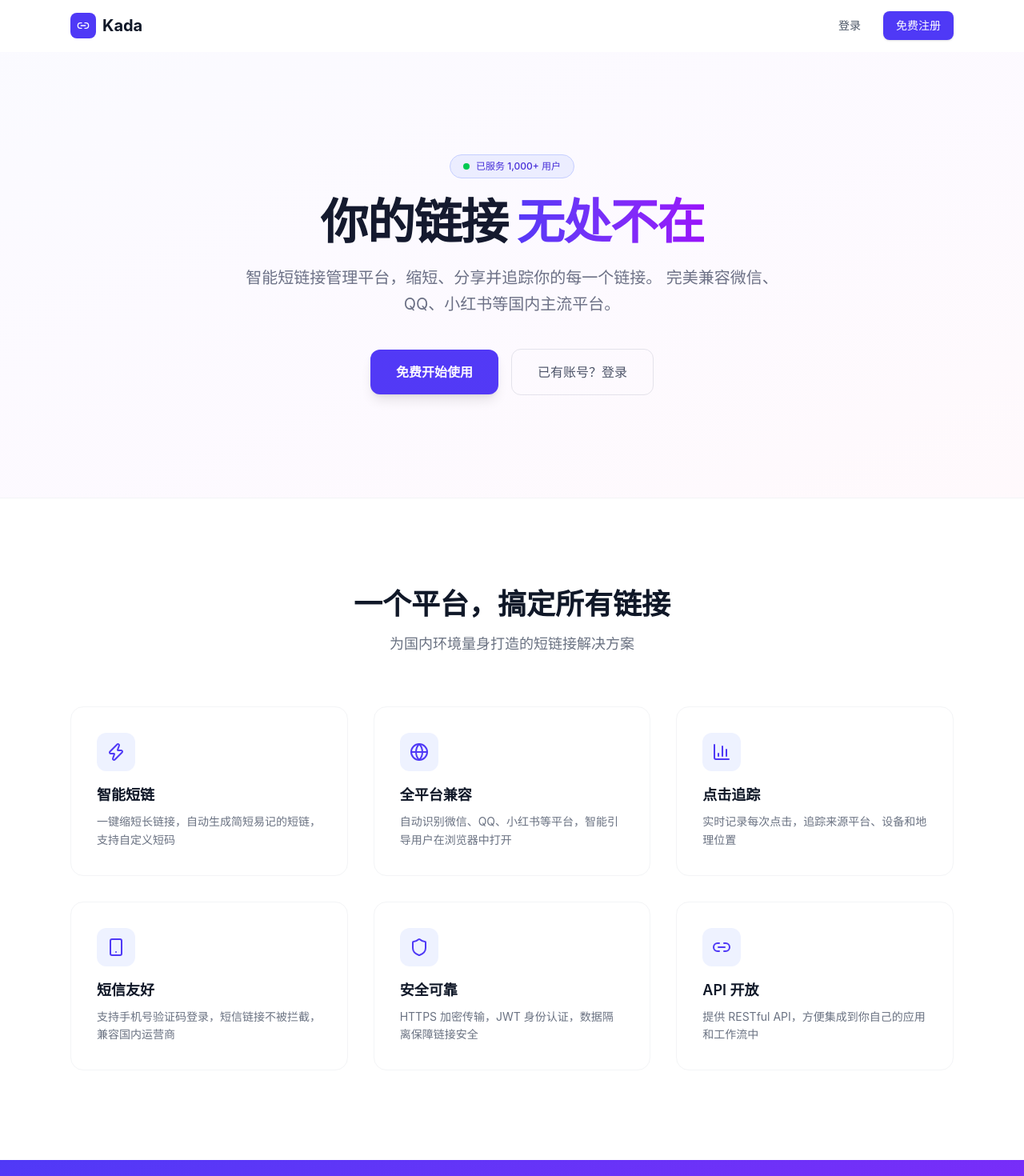
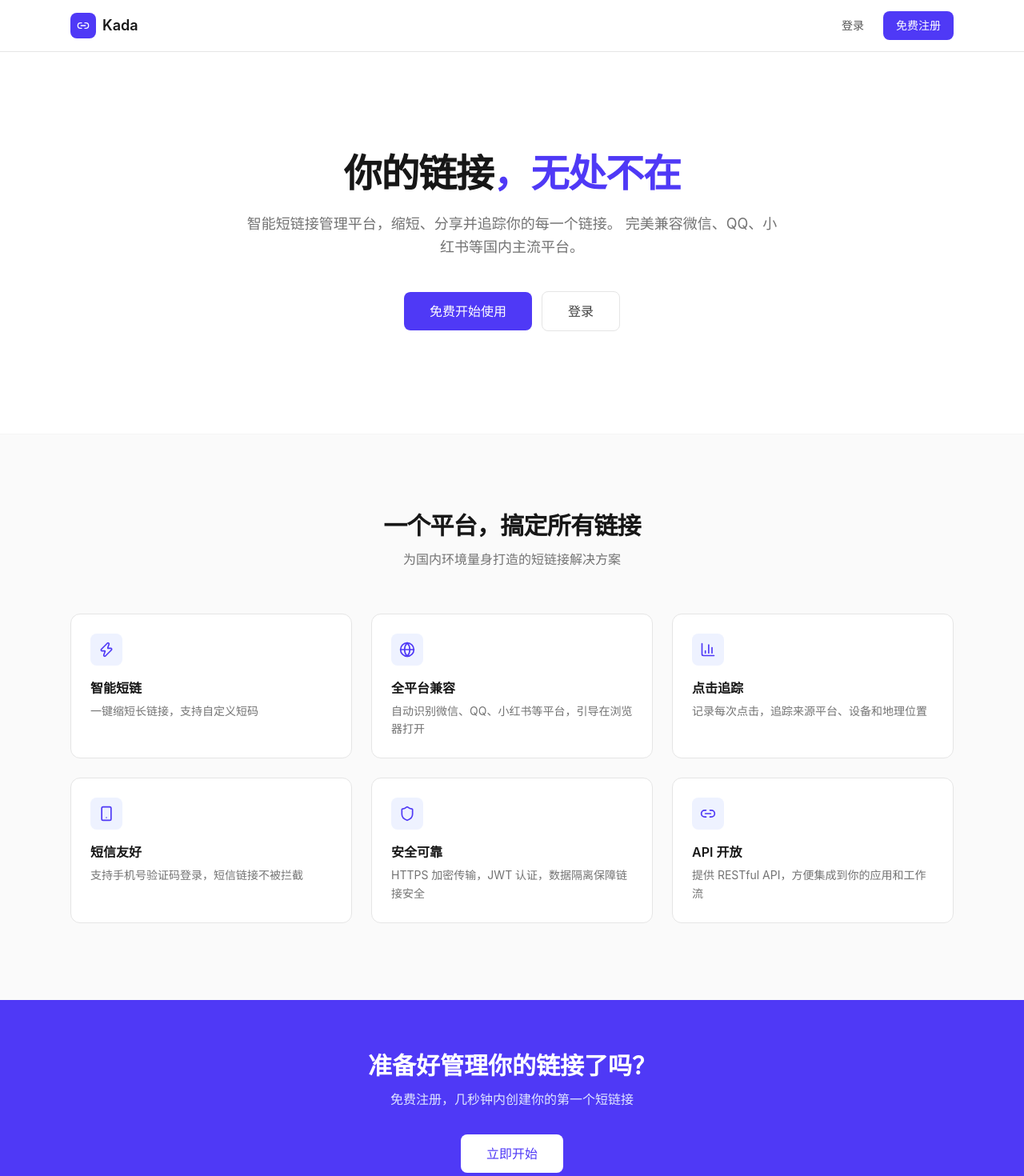
Before and after one commit to Paloma966/kada, a Next.js app in the folder frontend/: page / in a window 1280 px wide. Shown: the top 1470 px of the page at 80% size. Built offline with nearby package versions, Linux system fonts and the light colour scheme.

Commit message:
feat: restyle landing page (clean minimal, remove gradients)

```diff
--- a/frontend/src/app/page.tsx
+++ b/frontend/src/app/page.tsx
@@ -2,60 +2,36 @@
 import { Link2, Shield, Smartphone, Zap, BarChart3, Globe } from "lucide-react";
 
 const FEATURES = [
-  {
-    icon: Zap,
-    title: "智能短链",
-    desc: "一键缩短长链接，自动生成简短易记的短链，支持自定义短码",
-  },
-  {
-    icon: Globe,
-    title: "全平台兼容",
-    desc: "自动识别微信、QQ、小红书等平台，智能引导用户在浏览器中打开",
-  },
-  {
-    icon: BarChart3,
-    title: "点击追踪",
-    desc: "实时记录每次点击，追踪来源平台、设备和地理位置",
-  },
-  {
-    icon: Smartphone,
-    title: "短信友好",
-    desc: "支持手机号验证码登录，短信链接不被拦截，兼容国内运营商",
-  },
-  {
-    icon: Shield,
-    title: "安全可靠",
-    desc: "HTTPS 加密传输，JWT 身份认证，数据隔离保障链接安全",
-  },
-  {
-    icon: Link2,
-    title: "API 开放",
-    desc: "提供 RESTful API，方便集成到你自己的应用和工作流中",
-  },
+  { icon: Zap, title: "智能短链", desc: "一键缩短长链接，支持自定义短码" },
+  { icon: Globe, title: "全平台兼容", desc: "自动识别微信、QQ、小红书等平台，引导在浏览器打开" },
+  { icon: BarChart3, title: "点击追踪", desc: "记录每次点击，追踪来源平台、设备和地理位置" },
+  { icon: Smartphone, title: "短信友好", desc: "支持手机号验证码登录，短信链接不被拦截" },
+  { icon: Shield, title: "安全可靠", desc: "HTTPS 加密传输，JWT 认证，数据隔离保障链接安全" },
+  { icon: Link2, title: "API 开放", desc: "提供 RESTful API，方便集成到你的应用和工作流" },
 ];
 
 export default function HomePage() {
   return (
-    <div className="min-h-screen">
+    <div className="min-h-screen bg-white">
       {/* Nav */}
-      <header className="sticky top-0 z-50 border-b border-transparent bg-white/80 backdrop-blur-md">
+      <header className="sticky top-0 z-50 border-b border-neutral-200 bg-white">
         <div className="mx-auto flex h-16 max-w-6xl items-center justify-between px-4 sm:px-6">
           <div className="flex items-center gap-2">
             <div className="flex size-8 items-center justify-center rounded-lg bg-indigo-600">
               <Link2 className="size-4 text-white" />
             </div>
-            <span className="text-xl font-bold text-gray-900">Kada</span>
+            <span className="text-lg font-semibold text-neutral-900">Kada</span>
           </div>
-          <div className="flex items-center gap-3">
+          <div className="flex items-center gap-2">
             <Link
               href="/login"
-              className="rounded-lg px-4 py-2 text-sm font-medium text-gray-600 hover:bg-gray-100 transition"
+              className="rounded-lg px-4 py-2 text-sm font-medium text-neutral-600 transition hover:bg-neutral-50 hover:text-neutral-900"
             >
               登录
             </Link>
             <Link
               href="/register"
-              className="rounded-lg bg-indigo-600 px-4 py-2 text-sm font-medium text-white hover:bg-indigo-700 transition shadow-sm"
+              className="rounded-lg bg-indigo-600 px-4 py-2 text-sm font-medium text-white transition hover:bg-indigo-700"
             >
               免费注册
             </Link>
@@ -64,68 +40,52 @@
       </header>
 
       {/* Hero */}
-      <section className="relative overflow-hidden">
-        <div className="absolute inset-0 bg-gradient-to-br from-indigo-500 via-purple-500 to-pink-500 opacity-[0.03]" />
-        <div className="mx-auto max-w-6xl px-4 sm:px-6 py-24 sm:py-32">
+      <section className="mx-auto max-w-6xl px-4 py-24 sm:px-6 sm:py-32">
         <div className="mx-auto max-w-3xl text-center">
-            <div className="mb-6 inline-flex items-center gap-2 rounded-full border border-indigo-200 bg-indigo-50 px-4 py-1.5">
-              <span className="relative flex size-2">
-                <span className="absolute inline-flex size-full animate-ping rounded-full bg-green-400 opacity-75" />
-                <span className="relative inline-flex size-2 rounded-full bg-green-500" />
-              </span>
-              <span className="text-xs font-medium text-indigo-700">已服务 1,000+ 用户</span>
-            </div>
-            <h1 className="text-4xl font-extrabold tracking-tight text-gray-900 sm:text-5xl lg:text-6xl">
-              你的链接
-              <span className="bg-gradient-to-r from-indigo-600 to-purple-600 bg-clip-text text-transparent">
-                {" "}无处不在
-              </span>
+          <h1 className="text-4xl font-bold tracking-tight text-neutral-900 sm:text-5xl">
+            你的链接<span className="text-indigo-600">，无处不在</span>
           </h1>
-            <p className="mt-6 text-lg leading-relaxed text-gray-500 sm:text-xl max-w-2xl mx-auto">
+          <p className="mx-auto mt-6 max-w-2xl text-lg leading-relaxed text-neutral-500">
             智能短链接管理平台，缩短、分享并追踪你的每一个链接。
             完美兼容微信、QQ、小红书等国内主流平台。
           </p>
-            <div className="mt-10 flex flex-col sm:flex-row items-center justify-center gap-4">
+          <div className="mt-10 flex flex-col items-center justify-center gap-3 sm:flex-row">
             <Link
               href="/register"
-                className="w-full sm:w-auto rounded-xl bg-indigo-600 px-8 py-4 text-base font-semibold text-white shadow-lg hover:bg-indigo-700 transition hover:shadow-xl"
+              className="w-full rounded-lg bg-indigo-600 px-8 py-3 text-base font-medium text-white transition hover:bg-indigo-700 sm:w-auto"
             >
               免费开始使用
             </Link>
             <Link
               href="/login"
-                className="w-full sm:w-auto rounded-xl border border-gray-200 bg-white px-8 py-4 text-base font-medium text-gray-600 hover:bg-gray-50 hover:border-gray-300 transition"
+              className="w-full rounded-lg border border-neutral-200 bg-white px-8 py-3 text-base font-medium text-neutral-700 transition hover:border-neutral-300 hover:bg-neutral-50 sm:w-auto"
             >
-                已有账号？登录
+              登录
             </Link>
-            </div>
           </div>
         </div>
       </section>
 
-      {/* Features Grid */}
-      <section className="bg-white border-t border-gray-100">
-        <div className="mx-auto max-w-6xl px-4 sm:px-6 py-20 sm:py-28">
-          <div className="text-center mb-16">
-            <h2 className="text-3xl font-bold text-gray-900 sm:text-4xl">
+      {/* Features */}
+      <section className="border-t border-neutral-100 bg-neutral-50">
+        <div className="mx-auto max-w-6xl px-4 py-20 sm:px-6 sm:py-24">
+          <div className="mb-14 text-center">
+            <h2 className="text-3xl font-bold tracking-tight text-neutral-900">
               一个平台，搞定所有链接
             </h2>
-            <p className="mt-4 text-lg text-gray-500">
-              为国内环境量身打造的短链接解决方案
-            </p>
+            <p className="mt-3 text-base text-neutral-500">为国内环境量身打造的短链接解决方案</p>
           </div>
-
-          <div className="grid gap-8 sm:grid-cols-2 lg:grid-cols-3">
+          <div className="grid gap-6 sm:grid-cols-2 lg:grid-cols-3">
             {FEATURES.map(({ icon: Icon, title, desc }) => (
               <div
                 key={title}
-                className="group rounded-2xl border border-gray-100 bg-white p-8 transition-shadow hover:shadow-lg"
+                className="rounded-xl border border-neutral-200 bg-white p-6 transition-colors hover:border-neutral-300"
               >
-                <div className="mb-4 flex size-12 items-center justify-center rounded-xl bg-indigo-50 text-indigo-600 group-hover:bg-indigo-100 transition-colors">
-                  <Icon className="size-6" />
+                <div className="mb-4 flex size-10 items-center justify-center rounded-lg bg-indigo-50 text-indigo-600">
+                  <Icon className="size-5" />
                 </div>
-                <h3 className="mb-2 text-lg font-semibold text-gray-900">{title}</h3>
-                <p className="text-sm leading-relaxed text-gray-500">{desc}</p>
+                <h3 className="mb-1.5 text-base font-semibold text-neutral-900">{title}</h3>
+                <p className="text-sm leading-relaxed text-neutral-500">{desc}</p>
               </div>
             ))}
           </div>
@@ -133,17 +93,13 @@
       </section>
 
       {/* CTA */}
-      <section className="bg-gradient-to-br from-indigo-600 to-purple-600">
-        <div className="mx-auto max-w-6xl px-4 sm:px-6 py-20 text-center">
-          <h2 className="text-3xl font-bold text-white sm:text-4xl">
-            准备好管理你的链接了吗？
-          </h2>
-          <p className="mt-4 text-lg text-indigo-100">
-            免费注册，几秒钟内创建你的第一个短链接
-          </p>
+      <section className="bg-indigo-600">
+        <div className="mx-auto max-w-6xl px-4 py-16 text-center sm:px-6">
+          <h2 className="text-2xl font-bold text-white sm:text-3xl">准备好管理你的链接了吗？</h2>
+          <p className="mt-3 text-base text-indigo-100">免费注册，几秒钟内创建你的第一个短链接</p>
           <Link
             href="/register"
-            className="mt-8 inline-flex rounded-xl bg-white px-10 py-4 text-base font-semibold text-indigo-600 shadow-lg hover:bg-indigo-50 transition"
+            className="mt-8 inline-flex rounded-lg bg-white px-8 py-3 text-base font-medium text-indigo-600 transition hover:bg-indigo-50"
           >
             立即开始
           </Link>
@@ -151,15 +107,15 @@
       </section>
 
       {/* Footer */}
-      <footer className="border-t border-gray-100 bg-white">
-        <div className="mx-auto max-w-6xl px-4 sm:px-6 py-12 flex flex-col sm:flex-row items-center justify-between gap-4">
+      <footer className="border-t border-neutral-200 bg-white">
+        <div className="mx-auto flex max-w-6xl flex-col items-center justify-between gap-4 px-4 py-10 sm:flex-row sm:px-6">
           <div className="flex items-center gap-2">
             <div className="flex size-6 items-center justify-center rounded bg-indigo-600">
               <Link2 className="size-3.5 text-white" />
             </div>
-            <span className="text-sm font-medium text-gray-700">Kada</span>
+            <span className="text-sm font-medium text-neutral-700">Kada</span>
           </div>
-          <p className="text-xs text-gray-400">
+          <p className="text-xs text-neutral-400">
             &copy; {new Date().getFullYear()} Kada. 保留所有权利。
           </p>
         </div>
```
Lines whose indentation alone changed are shown as unchanged.
